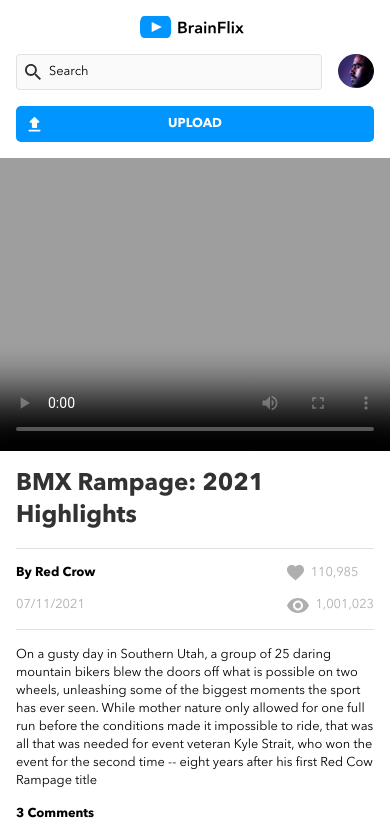
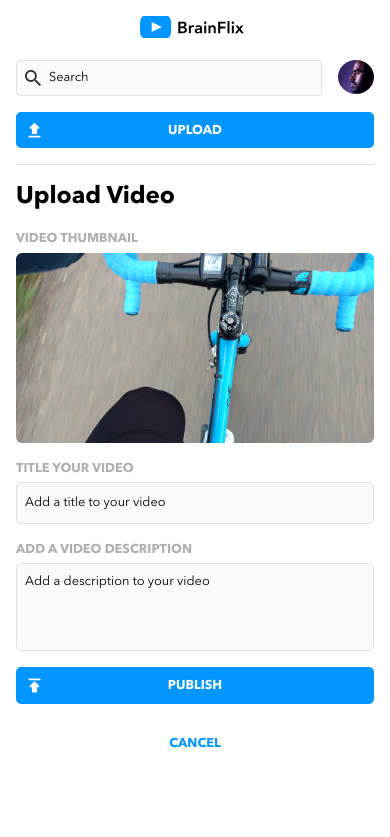
Before and after one commit to retrocolours/tatiana-privezentseva-brainflix, a React (Create React App) app: page /upload in a window 390 px wide. Shown: the top 837 px of the page. Built offline with nearby package versions, Linux system fonts and the light colour scheme.

Commit message:
create two new pages, home and upload, transfer info from app to home, style mobile version for upload page

```diff
--- a/package.json
+++ b/package.json
@@ -8,6 +8,7 @@
     "@testing-library/user-event": "^13.5.0",
     "react": "^18.2.0",
     "react-dom": "^18.2.0",
+    "react-router-dom": "^6.8.2",
     "react-scripts": "5.0.1",
     "sass": "^1.58.3",
     "web-vitals": "^2.1.4"
--- a/src/App.js
+++ b/src/App.js
@@ -1,28 +1,37 @@
 import { useState } from "react";
+import { BrowserRouter, Routes, Route, Navigate } from "react-router-dom";
+// import Header from "./components/Header/Header.js";
+// import Hero from "./components/Hero/Hero.js";
+// import Comments from "./components/Comments/Comments.js";
 
-import Header from "./components/Header/Header.js";
-import Hero from "./components/Hero/Hero.js";
-import Comments from "./components/Comments/Comments.js";
+// import VideoPlayer from "./components/VideoPlayer/VideoPlayer.js";
+// import Videos from "./components/Videos/Videos.js";
 
-import VideoPlayer from "./components/VideoPlayer/VideoPlayer.js";
-import Videos from "./components/Videos/Videos.js";
+// import videoData from "./assets/Data/video-details.json";
+// import videosList from "./assets/Data/videos.json";
+import Home from "./pages/Home/Home";
+import Upload from "./pages/Upload/Upload";
 
-import videoData from "./assets/Data/video-details.json";
-import videosList from "./assets/Data/videos.json";
 import "./App.scss";
 
 function App() {
-  const [videos, setVideoData] = useState(videosList); //array of vids
-  const [selectedVideo, setSelectedVideo] = useState(videoData[0]); //single vid
+  // const [videos, setVideoData] = useState(videosList); //array of vids
+  // const [selectedVideo, setSelectedVideo] = useState(videoData[0]); //single vid
 
-  const handleVideoClick = (id) => {
-    const newVideo = videoData.find((video) => video.id === id);
-    setSelectedVideo(newVideo);
-  };
+  // const handleVideoClick = (id) => {
+  //   const newVideo = videoData.find((video) => video.id === id);
+  //   setSelectedVideo(newVideo);
+  // };
 
   return (
     <>
-      <Header />
+      <BrowserRouter>
+
+        <Routes>
+          <Route path="/" element={<Home />} />
+          <Route path="/upload" element={<Upload />} />
+        </Routes>
+        {/* <Header />
         <VideoPlayer selectedVideo={selectedVideo} />
         <div className="wrapper">
           <div className="container">
@@ -34,7 +43,8 @@ function App() {
             selectedVideo={selectedVideo}
             handleVideoClick={handleVideoClick}
           />
-      </div>
+        </div> */}
+      </BrowserRouter>
     </>
   );
 }
--- a/src/App.scss
+++ b/src/App.scss
@@ -1,6 +1,7 @@
 @use "./styles/partials/variables" as *;
 @use "./styles/partials/mixin" as *;
 @use "./styles/partials/fonts" as *;
+
 
 .wrapper {
   @include desktop {
--- a/src/components/Button/Button.js
+++ b/src/components/Button/Button.js
@@ -1,6 +1,18 @@
+import { Link } from "react-router-dom";
 import "./Button.scss";
 
 function Button(props) {
+  console.log(props);
+  if (props.link) {
+    return (
+      <Link to={props.link} className={`btn ${props.className}`}>
+        {/* <button type="submit" className={`btn ${props.className}`}> */}
+        {props.text}
+        {/* </button> */}
+      </Link>
+    );
+  }
+
   return (
     <button type="submit" className={`btn ${props.className}`}>
       {props.text}
--- a/src/components/Button/Button.scss
+++ b/src/components/Button/Button.scss
@@ -10,13 +10,15 @@
 }
 
 .btn {
-  &--upload {
+  &--upload,
+  &--publish {
     color: $primary-color3;
     width: 100%;
     height: 2.3rem;
     font-size: 0.8rem;
     font-weight: 700;
     text-transform: uppercase;
+    text-decoration: none;
     text-align: center;
     border-style: none;
     border-radius: 5px;
@@ -26,9 +28,10 @@
     background-position: center left 0.5rem;
     background-color: $primary-color4;
     background-size: 1.3rem;
+    padding-top: 0.7rem;
 
     @include tablet {
-      padding: 0.7rem 2.5rem;
+      padding: 0.8rem 2.5rem;
       margin-left: auto;
       height: 2.4rem;
       width: 32%;
@@ -45,6 +48,22 @@
       margin-bottom: 0;
       height: 2.6rem;
     }
+  }
+
+  &--publish {
+    background-image: url(../../assets/Icons/publish.svg);
+  }
+
+  &--cancel {
+    color: $primary-color4;
+    width: 100%;
+    height: 2.3rem;
+    font-size: 0.8rem;
+    font-weight: 700;
+    text-transform: uppercase;
+    text-decoration: none;
+    text-align: center;
+    margin-top: 2rem;
   }
 
   &--comment {
--- a/src/components/Header/Header.js
+++ b/src/components/Header/Header.js
@@ -1,3 +1,5 @@
+import { Link } from "react-router-dom";
+// import { NavLink } from "react-router-dom"
 import "./Header.scss";
 import Button from "../Button/Button";
 import logo from "../../assets/Logo/logo.svg";
@@ -7,7 +9,9 @@ function Header() {
   return (
     <header className="header">
       <div className="header__container">
-        <img src={logo} className="header__logo" alt="logo" />
+        <Link to="/" title="home">
+          <img src={logo} className="header__logo" alt="logo" />
+        </Link>
         <div className="header__search">
           <form id="header__form" className="header__form">
             <label htmlFor="search" className="header__label"></label>
@@ -20,7 +24,9 @@ function Header() {
             />
           </form>
           <img src={mohan} className="header__avatar" alt="avatar" />
-          <Button className="btn--upload" text="Upload" />
+          {/* <Link to="/upload" title="upload"> */}
+          <Button className="btn--upload" text="Upload" link="/upload" />
+          {/* </Link> */}
         </div>
       </div>
     </header>
--- /dev/null
+++ b/src/pages/Home/Home.js
@@ -0,0 +1,40 @@
+import { useState } from "react";
+
+import Header from "../../components/Header/Header";
+import Hero from "../../components/Hero/Hero";
+import Comments from "../../components/Comments/Comments"
+
+import VideoPlayer from "../../components/VideoPlayer/VideoPlayer";
+import Videos from "../../components/Videos/Videos";
+
+import videoData from "../../assets/Data/video-details.json";
+import videosList from "../../assets/Data/videos.json";
+
+function Home() {
+    const [videos, setVideoData] = useState(videosList); //array of vids
+    const [selectedVideo, setSelectedVideo] = useState(videoData[0]); //single vid
+
+    const handleVideoClick = (id) => {
+      const newVideo = videoData.find((video) => video.id === id);
+      setSelectedVideo(newVideo);
+    };
+  return (
+    <>
+      <Header />
+      <VideoPlayer selectedVideo={selectedVideo} />
+      <div className="wrapper">
+        <div className="container">
+          <Hero selectedVideo={selectedVideo} />
+          <Comments selectedVideoComments={selectedVideo.comments} />
+        </div>
+        <Videos
+          videos={videos}
+          selectedVideo={selectedVideo}
+          handleVideoClick={handleVideoClick}
+        />
+      </div>
+    </>
+  );
+}
+
+export default Home;
--- /dev/null
+++ b/src/pages/Upload/Upload.js
@@ -0,0 +1,51 @@
+import { useState } from "react";
+import Header from "../../components/Header/Header";
+import Button from "../../components/Button/Button";
+import UploadVideo from "../../assets/Images/UploadVideo.jpg";
+import "./Upload.scss";
+
+function Upload() {
+  return (
+    <>
+      <Header />
+      <section className="form">
+        <h1 className="form__title">Upload Video</h1>
+
+        <label className="form__subtitle">Video Thumbnail</label>
+        <img src={UploadVideo} className="form__thumbnail" alt="thumbnail"></img>
+
+
+      <form id="form__form" className="form__form">
+        <label htmlFor="name" className="form__label--title">
+          Title your video
+        </label>
+        <input
+          id="name"
+          className="form__input--title"
+          type="text"
+          placeholder="Add a title to your video"
+          name="videoTitle"
+        />
+
+        <label htmlFor="description" className="form__label--description">
+          Add a video description
+        </label>
+        <textarea
+          id="description"
+          className="form__input--description"
+          placeholder="Add a description to your video"
+          rows="5"
+          cols="30"
+
+          name="videoDescription"
+        ></textarea>
+      </form>
+      <Button className="btn--publish" text="Publish" link="/" />
+      <Button className="btn--cancel" text="Cancel" link="/"/>
+   </section>
+
+    </>
+  )
+}
+
+export default Upload;
--- /dev/null
+++ b/src/pages/Upload/Upload.scss
@@ -0,0 +1,61 @@
+@use "../../styles/partials/variables" as *;
+@use "../../styles/partials/mixin" as *;
+@use "../../styles/partials/fonts" as *;
+
+.form {
+  padding-left: 1rem;
+  padding-right: 1rem;
+  display: flex;
+  flex-direction: column;
+  &__title {
+    border-top: 1px solid $secondary-color2;
+    padding-top: 1rem;
+    padding-bottom: 1rem;
+    font-size: 24px;
+    line-height: 32px;
+    font-weight: 700;
+  }
+
+  &__subtitle,
+  &__label--title,
+  &__label--description {
+    font-size: 0.8rem;
+    line-height: 20px;
+    font-weight: 700;
+    text-transform: uppercase;
+    color: $primary-color2;
+    padding-bottom: 0.2rem;
+  }
+
+  &__label--title {
+    padding-top: 1rem;
+  }
+
+  &__thumbnail {
+    width: 100%;
+    border-radius: 6px;
+  }
+
+  &__form {
+    display: flex;
+    flex-direction: column;
+  }
+
+  &__input--title,
+  &__input--description {
+    background-color: $secondary-color3;
+    border: 1px solid $secondary-color2;
+    border-radius: 5px;
+    padding: 0.5rem;
+    resize: none;
+    margin-bottom: 1rem;
+  }
+
+  &__input--title {
+    height: 2.6rem;
+  }
+
+  &__input--description {
+    height: 5.5rem;
+  }
+}
```
Also changed, not shown: src/assets/Images/UploadVideo.jpg (added), src/pages/Home/Home.scss (added), 1 other file (tests, documents, lock files or other folders). Lines whose indentation alone changed are shown as unchanged.
